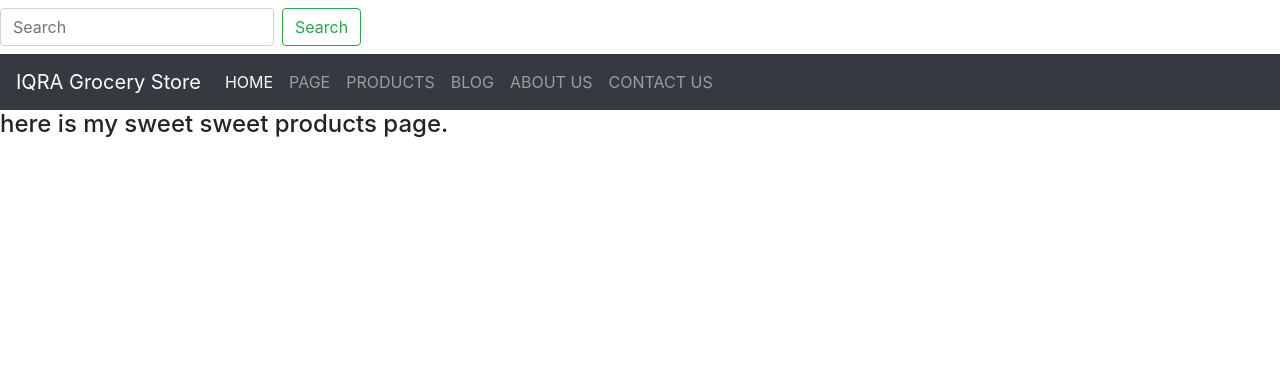
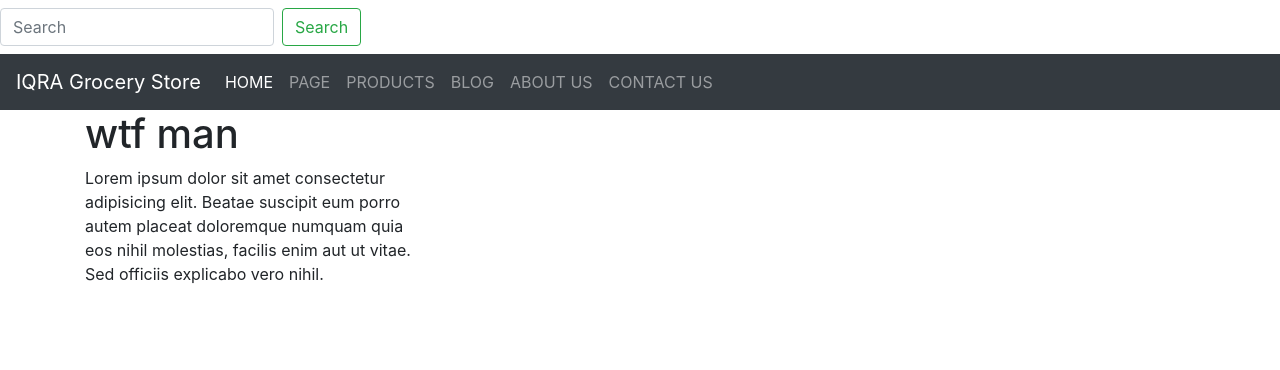
Before and after one commit to nabbil/IQRA-Grocery-Store, a Python web app: template grocery_site/templates/products.html in a window 1280 px wide. Shown: the top 370 px of the page. Run offline with Jinja, Linux system fonts and the light colour scheme; the template is opened without the code that fills it, so the values that code supplies are empty; some libraries are stand-ins or nearby versions.

Commit message:
Added in a bit of CSS.

```diff
--- a/grocery_site/static/main.css
+++ b/grocery_site/static/main.css
@@ -2,11 +2,25 @@
 
 .card-img-top {
     height: 180px !important;
-    width: 286px !important;
+    width: 286px !important; */
+    /* background-color: red; */
 }
 
-/* .card {
-    height: 150px !important;
-    width: 150px !important;
-    background-color: red !important;
-} */
+.card {
+    margin: 10px !important;
+}
+
+.card-title{
+    text-align: center !important;
+}
+.card-text {
+    text-align: center !important;
+}
+
+.sideprod{
+    float: left !important;
+    width: 0 auto;
+}
+.rsideprod{
+    float: right;
+}
--- a/grocery_site/templates/products.html
+++ b/grocery_site/templates/products.html
@@ -2,25 +2,32 @@
 
 {% block content %}
 
-<h4> here is my sweet sweet products page. </h4>
+<div class="container">
+    <div class="row">
+        <div class="col-sm-4 sideprod">
+            <h1>wtf man</h1>
+            Lorem ipsum dolor sit amet consectetur adipisicing elit. Beatae suscipit eum porro autem placeat doloremque numquam quia eos nihil molestias, facilis enim aut ut vitae. Sed officiis explicabo vero nihil.</p>
+
+        </div>
+    </div>
+<!-- </div>
 
 
-<div class="container">
+
+<div class="container"> -->
     <div class="row">
         {% for prod in product %}
-                <div class="col-md-4">
+            <div class="col-sm-4">
                 <div class="card" style="width: 18rem;">
                     <img src="{{ prod.photo }}" class="card-img-top" alt="root veggies">
                     <div class="card-body">
                         <h4 class="card-title">{{ prod.name }}</h4>
                         <p class="card-text"> {{ prod.price }}</p>
-                            <a href="#" id="custom-button" class="btn btn-primary">Buy it now</a>
+                        <!-- <a href="#" id="custom-button" class="btn btn-primary">Buy it now</a> -->
                     </div>
                 </div>
             </div>
-
         {% endfor %}
-
     </div>
 </div>
 
```
Also changed, not shown: grocery_site/routes.py (+0 -19 lines), grocery_site/data.db. Lines whose indentation alone changed are shown as unchanged.
